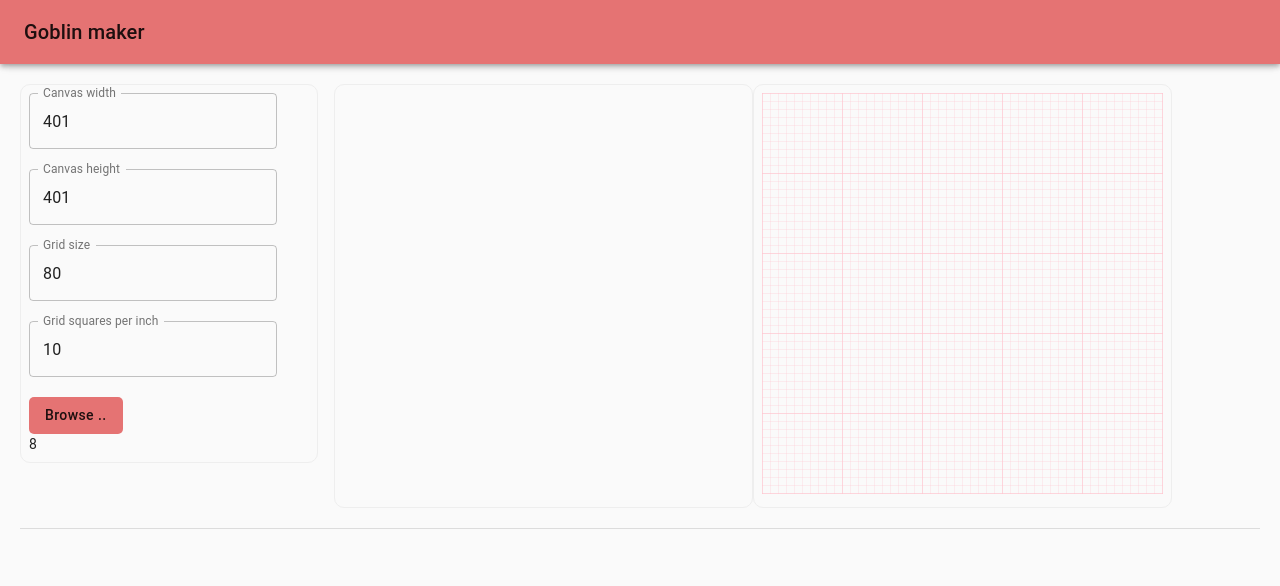
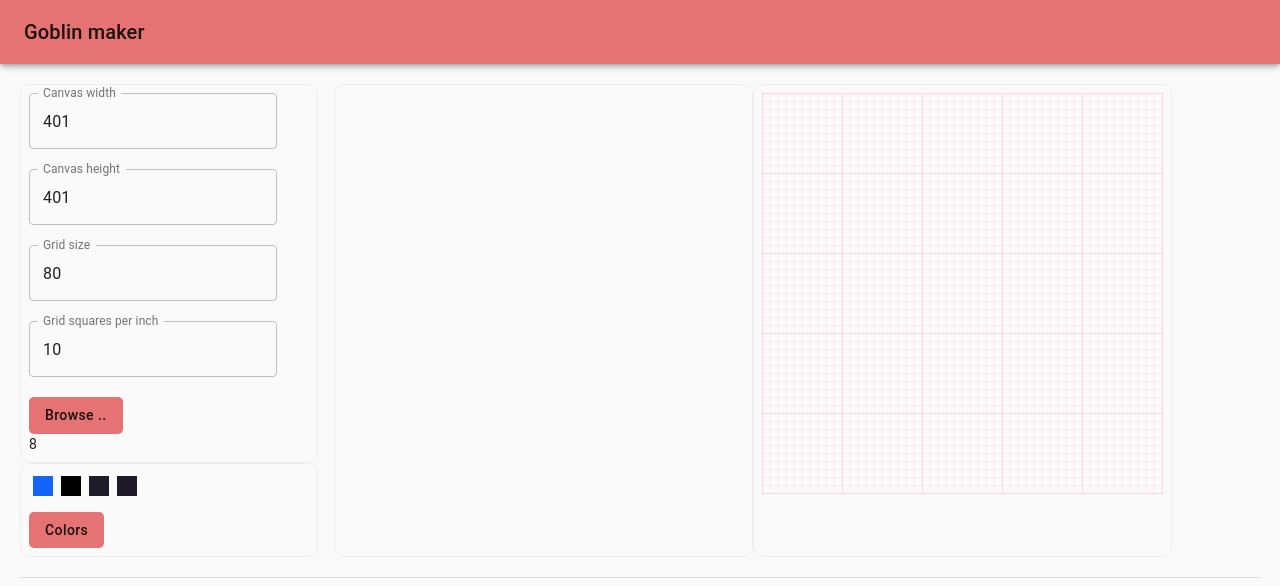
Before and after one commit to 2adicted/react-d3, a React (Create React App) app in the folder d3-grid/: page / in a window 1280 px wide. Shown: the top 586 px of the page. Built offline with nearby package versions, Linux system fonts and the light colour scheme.

Commit message:
Swatches added

```diff
--- a/d3-grid/src/Canvas.js
+++ b/d3-grid/src/Canvas.js
@@ -1,24 +1,12 @@
-import React, { useRef, useEffect } from 'react'
+import React from 'react'
 import Box from '@material-ui/core/Box'
 import Grid from '@material-ui/core/Grid'
-import { grey } from '@material-ui/core/colors'
-import { Button, Paper, TextField } from '@material-ui/core'
+import { Button, colors, TextField, Typography } from '@material-ui/core'
 import { withStyles } from '@material-ui/core/styles'
-import { spacing } from '@material-ui/system'
-import { makeStyles } from '@material-ui/core/styles'
-import Drawer from '@material-ui/core/Drawer'
-import Toolbar from '@material-ui/core/Toolbar'
-import List from '@material-ui/core/List'
-import Typography from '@material-ui/core/Typography'
 import Divider from '@material-ui/core/Divider'
-import ListItem from '@material-ui/core/ListItem'
-import ListItemIcon from '@material-ui/core/ListItemIcon'
-import ListItemText from '@material-ui/core/ListItemText'
-
+import Swatch from './Swatch'
 
 export const defaultDrawerWidth = 500
-const minDrawerWidth = 50
-const maxDrawerWidth = 1000
 
 const styles = theme => ({
   drawer: {
@@ -55,12 +43,13 @@ class Canvas extends React.Component {
       picture: "https://i.ytimg.com/vi/wvCGaWXr8Qk/sddefault.jpg",
       imgData: "",
       debug: 80 / 10,
-      colors: new Set()
+      colors: [[0,0,0,255],[32,28,42,255],[32,25,41,255]]
     }
     this.handleChange = this.handleChange.bind(this)
     this.handleSizeChange = this.handleSizeChange.bind(this)
     this.handleGridSizeChange = this.handleGridSizeChange.bind(this)
     this.handleGridResChange = this.handleGridResChange.bind(this)
+    this.handleColors = this.handleColors.bind(this)
   }
 
   async handleSizeChange(event){
@@ -68,18 +57,14 @@ class Canvas extends React.Component {
     var prevWidth, width, prevHeight, height
     prevWidth = width = this.state.canvasWidth
     prevHeight = height = this.state.canvasHeight
-    var scaleX = 1.0
-    var scaleY = 1.0
     const canvas = this.canvas.current
     const ctx = canvas.getContext('2d')
     if(id === "canvas-width")
     {
       width = value
-      scaleX = width / prevWidth
     }
     else{
       height = value
-      scaleY = height / prevHeight
     }
     const imageData = this.state.imgData
     const img = await window.createImageBitmap(imageData,0,0,prevWidth,prevHeight,{ width, height})
@@ -146,18 +131,21 @@ class Canvas extends React.Component {
     }
   }
 
+  handleColors(event){
+    console.log(this.state.colors)
+    this.setState({
+      debug: this.state.colors.length
+    })
+  }
+
   componentDidUpdate(prevProps, prevState){
     // after any update
     // 1. draw the grid
     // 2. if we have image data, draw the image
-    this.copyPixels()
-    // if(typeof(this.state.imgData) === 'object')
-    // {
-    //   console.log('update + imageData')
-    // }
-    // else{
-    //   console.log('update')
-    // }
+    if(typeof(this.state.imgData) === 'object')
+    {
+      this.copyPixels()
+    }
   }
 
   componentDidMount(){
@@ -170,7 +158,6 @@ class Canvas extends React.Component {
     const canvas = this.canvas.current
     const ctx = canvas.getContext('2d')
     ctx.putImageData(this.state.imgData, 0, 0)
-    // this.copyPixels()
   }
 
   copyPixels(){
@@ -211,15 +198,81 @@ class Canvas extends React.Component {
     var it = colorSet.values()
     var first = it.next()
     if(this.state.debug !== colorSet.size){
-      console.log(colorSet.size)
+
       this.drawGrid()
       typeof(this.state.imgData) === 'object' && this.drawImage()
       this.setState(prevState => ({
         debug: colorSet.size
       }))
+
     }
     ctx2.putImageData(imageData, 0, 0)
+    if(ctx2)
+    {
+      var palette = this.getDominantPalettes(this.getAllPalettes(secondCanvas.width, secondCanvas.height, ctx2), 3, 'rgba')
+      console.log(palette)
+    }
   }
+
+
+//#region Extract Color Palette
+getAllPalettes(width, height, context) {
+  const distinctPalettes = []
+  // loop through each and every pixels of image
+  for (var i=0; i<=height; i++) {
+    for (var j=0; j<=width; j++) {
+      try {
+        var data = context.getImageData(i, j, 1, 1)
+        if (data.data.toString().trim() !== '0,0,0,0') {
+          distinctPalettes.push(data.data)
+        }
+      } catch(e) {
+        console.log(e)
+      }
+    }
+  }
+  return distinctPalettes;
+}
+
+getPaletteOccurrences(palettes) {
+  let paletteList = [], occurrenceList = [], previousPalette;
+  palettes.sort();
+  palettes.forEach((palette, key) => {
+    if (palette.toString() !== previousPalette) {
+      paletteList.push(palette);
+      occurrenceList.push(1);
+    } else {
+      occurrenceList[occurrenceList.length-1]++;
+    }
+    previousPalette = palettes[key].toString();
+  });
+  return [paletteList, occurrenceList];
+}
+
+getDominantPalettes(allPalettes, distinctCount, colorType) {
+  const combinations = this.getPaletteOccurrences(allPalettes);
+  let palettes = combinations[0];
+  let occurrences = combinations[1];
+  const dominantPalettes = [];
+
+  while (distinctCount) {
+    let dominant = 0, dominantKey = 0;
+    occurrences.forEach((v, k) => {
+      if (v > dominant) {
+        dominant = v;
+        dominantKey = k;
+      }
+    });
+    dominantPalettes.push(palettes[dominantKey]);
+
+    palettes.splice(dominantKey, 1);
+    occurrences.splice(dominantKey, 1);
+    distinctCount--;
+  }
+  return dominantPalettes;
+}
+
+//#endregion
 
   drawGrid(){
     console.log("draw grid")
@@ -251,7 +304,6 @@ class Canvas extends React.Component {
     var svg = new Blob([data], {type: 'image/svg+xml;charset=utf-8'})
     var url = DOMURL.createObjectURL(svg)
     imgGrid.src = url
-
     imgGrid.onload  = () => {
       ctx.drawImage(imgGrid, 0, 0)
       DOMURL.revokeObjectURL(url)
@@ -339,6 +391,17 @@ class Canvas extends React.Component {
                 </Grid>
               </Grid>
             </Box>
+            <Box
+              p={1}
+              border={1}
+              borderColor="grey.200"
+              borderRadius={10} >
+                <Grid container direction="row">
+                  <Swatch color={[20,100,250,255]}></Swatch>
+                  {this.state.colors.map((color, key) => ( <Swatch key={key} color={color}></Swatch> ))}
+                </Grid>
+              <Button variant="contained" component="span" color="primary" onClick={this.handleColors}>Colors</Button>
+            </Box>
           </Grid>
           <Grid item xs={9} container direction="row">
             <Box
--- a/d3-grid/src/Page.js
+++ b/d3-grid/src/Page.js
@@ -1,6 +1,4 @@
 import React, { Component } from 'react'
-import ResponsiveDrawer from './ResponsiveDrawer'
-import Grid from './Grid'
 import Canvas from './Canvas'
 
 class Page extends Component{
--- /dev/null
+++ b/d3-grid/src/Swatch.js
@@ -0,0 +1,20 @@
+import React from 'react'
+import Box from '@material-ui/core/Box'
+
+
+
+function Swatch(props) {
+    return <Box margin={0.5} marginBottom={2} bgcolor={arrayToRGBA(props.color)} width={20} height={20}></Box>;
+}
+
+function arrayToRGBA(colors){
+
+    var r = colors[0]
+    var g = colors[1]
+    var b = colors[2]
+    var a = colors[3]
+
+    return "rgba(" + r + "," + g+ "," + b+ "," + a + ")"
+}
+
+export default Swatch
```
